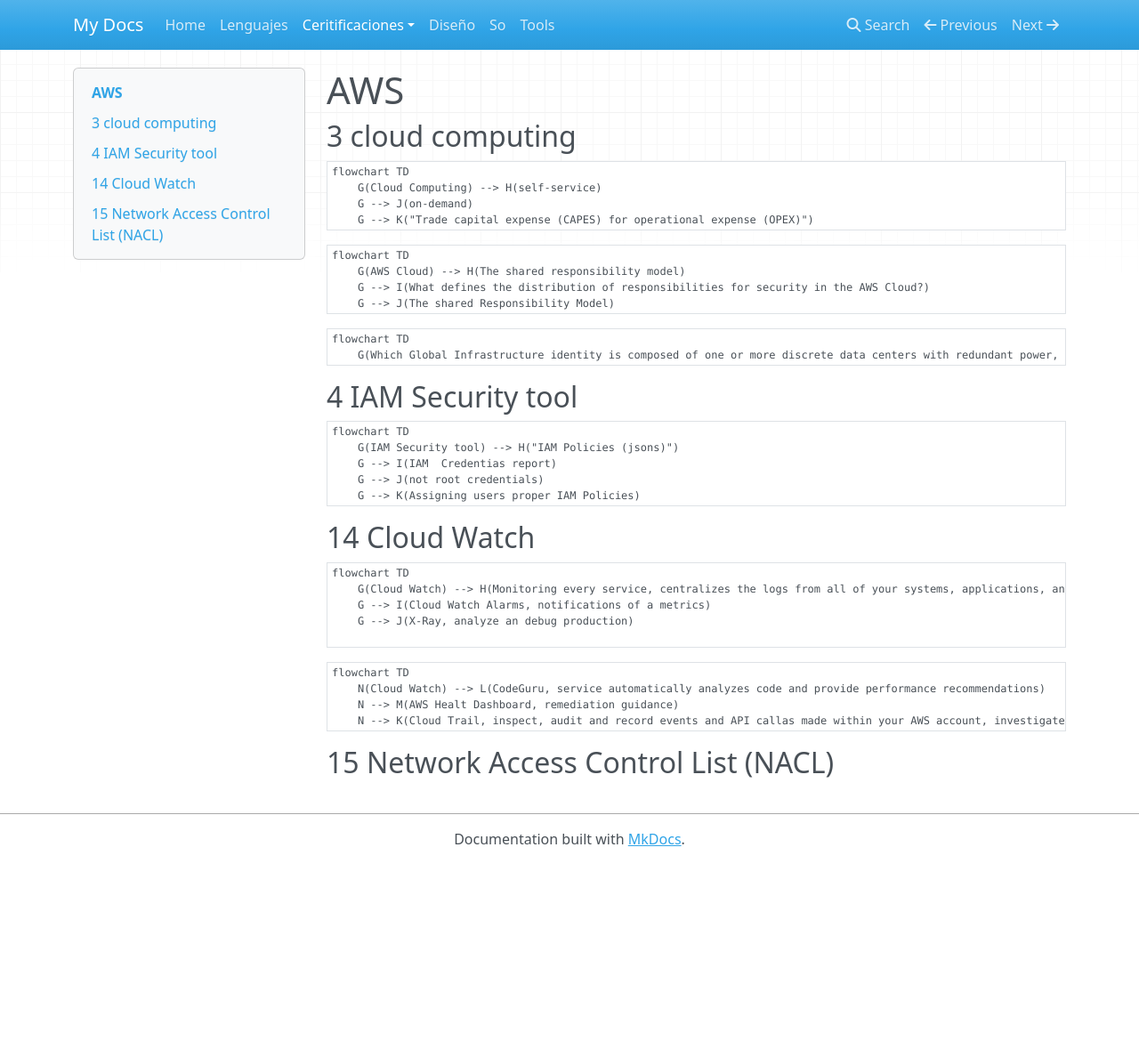
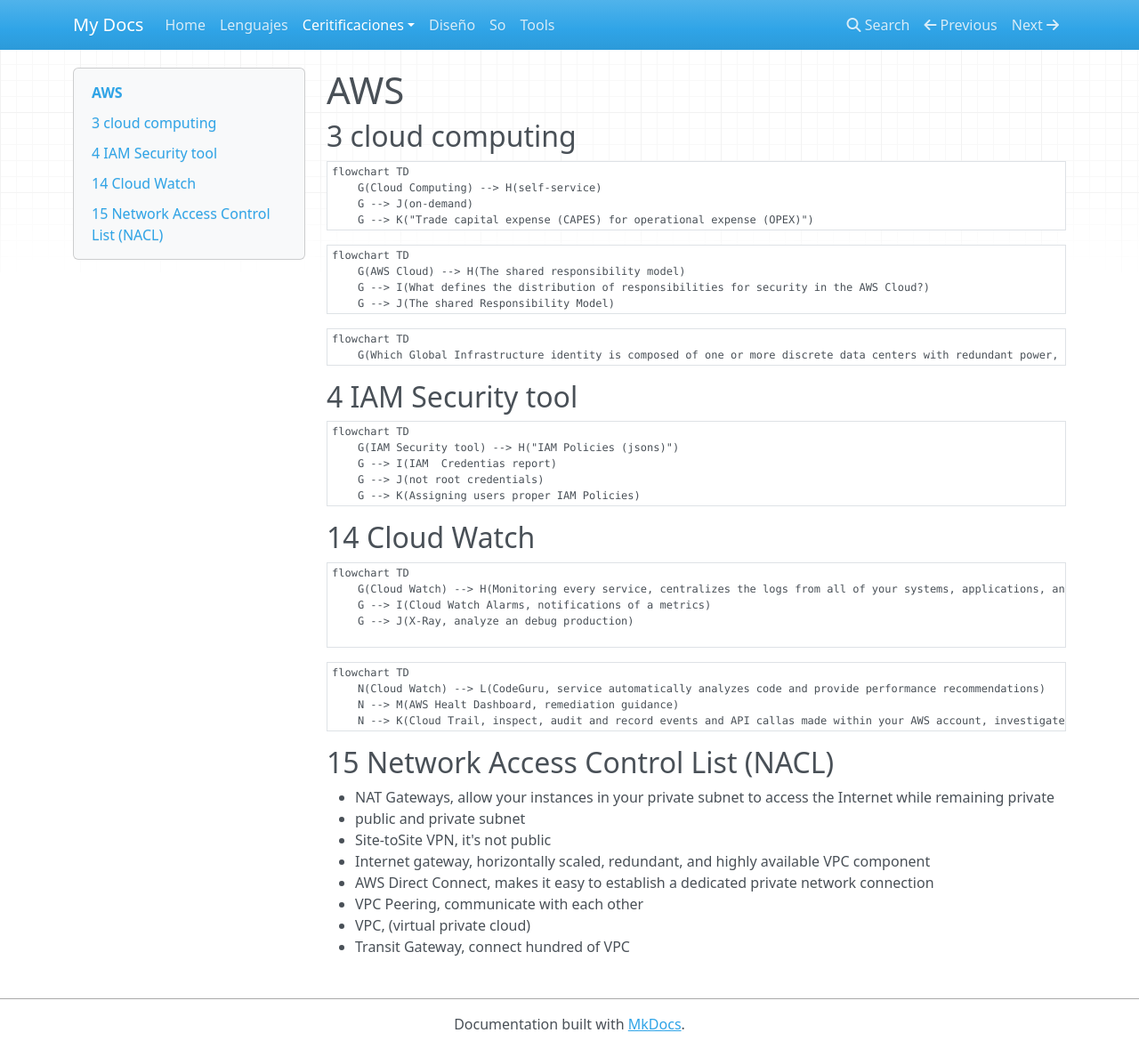
Before and after one commit to CarlosNaranjoMx/01_mkdocs, an MkDocs documentation site: the page built from docs/certificaciones/aws.md, in a window 1280 px wide and 1179 px high. Shown: the whole window at 89% size. Built offline with MkDocs 1.6.1, drawn with Linux system fonts in a browser that asks for light colours; nearby versions of some CDN libraries.

Commit message:
generated commit

````diff
--- a/docs/certificaciones/aws.md
+++ b/docs/certificaciones/aws.md
@@ -43,3 +43,11 @@
     N --> K(Cloud Trail, inspect, audit and record events and API callas made within your AWS account, investigate first if )
 ```
 ## 15 Network Access Control List (NACL)
+- NAT Gateways, allow your instances in your private subnet to access the Internet while remaining private
+- public and private subnet
+- Site-toSite VPN, it's not public
+- Internet gateway, horizontally scaled, redundant, and highly available VPC component
+- AWS Direct Connect, makes it easy to establish a dedicated private network connection
+- VPC Peering, communicate with each other
+- VPC, (virtual private cloud)
+- Transit Gateway, connect hundred of VPC
````
Also changed, not shown: site/certificaciones/aws/index.html, site/index.html, site/search/search_index.json.
